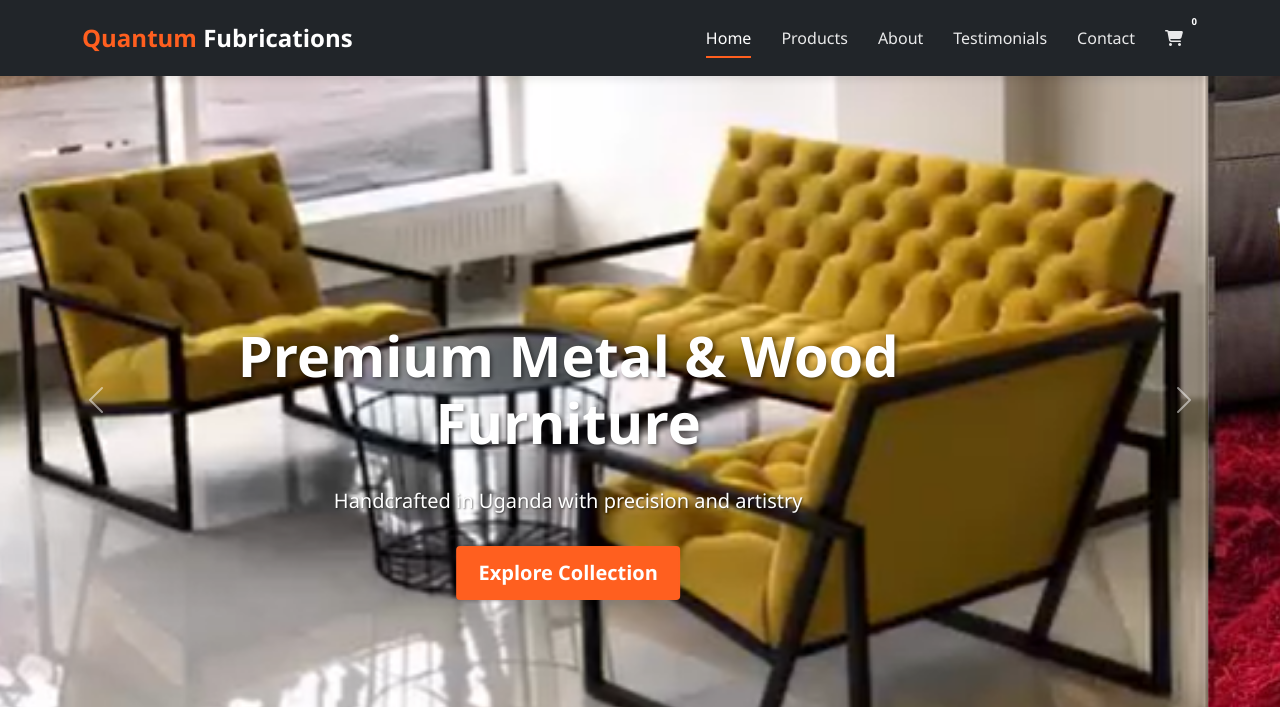
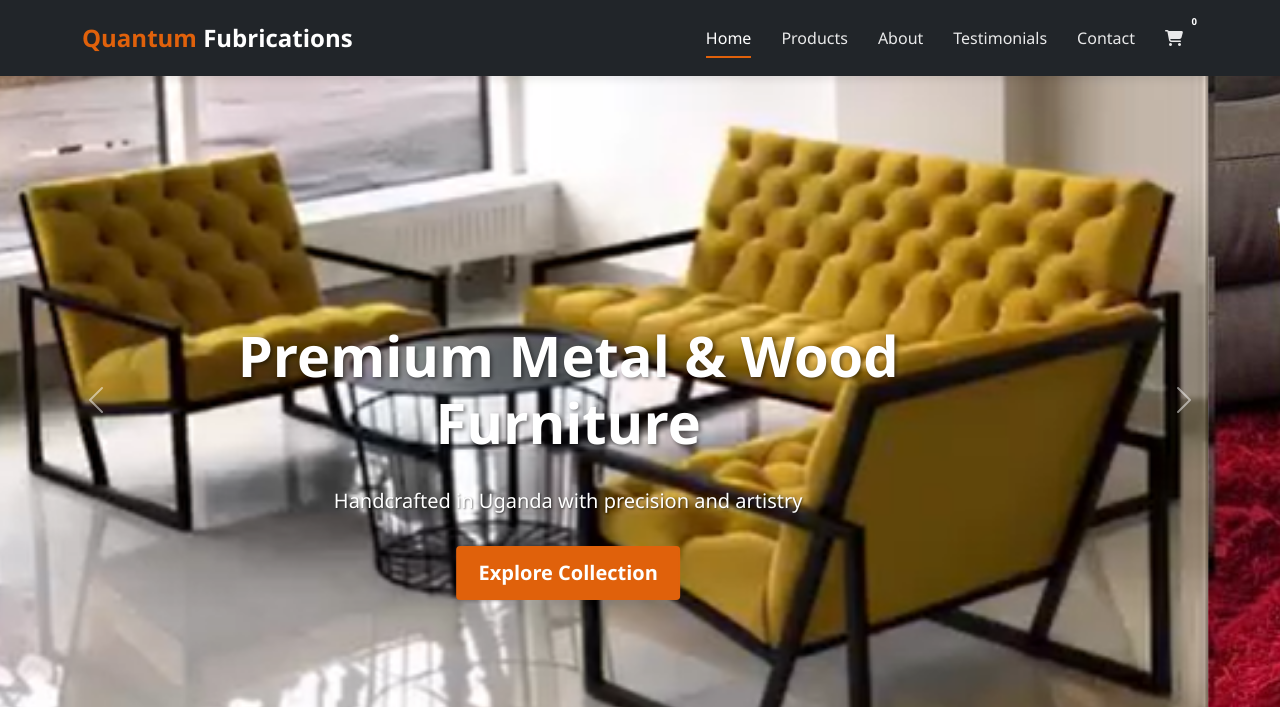
Before and after one commit to KennedyOti/metal-arts, a plain HTML site: page index.html in a window 1280 px wide. Shown: the top 707 px of the page. Drawn offline with nearby package versions, Linux system fonts and the light colour scheme.

Commit message:
updates5

```diff
--- a/css/styles.css
+++ b/css/styles.css
@@ -1,7 +1,7 @@
 /* Global Styles */
 :root {
   --primary-color: #000000;
-  --secondary-color: #ff5f1f; /* Dark orange */
+  --secondary-color: rgb(224, 97, 11); /* Dark orange */
   --light-color: #ffffff;
   --dark-color: #212529;
   --gray-color: #6c757d;
```
